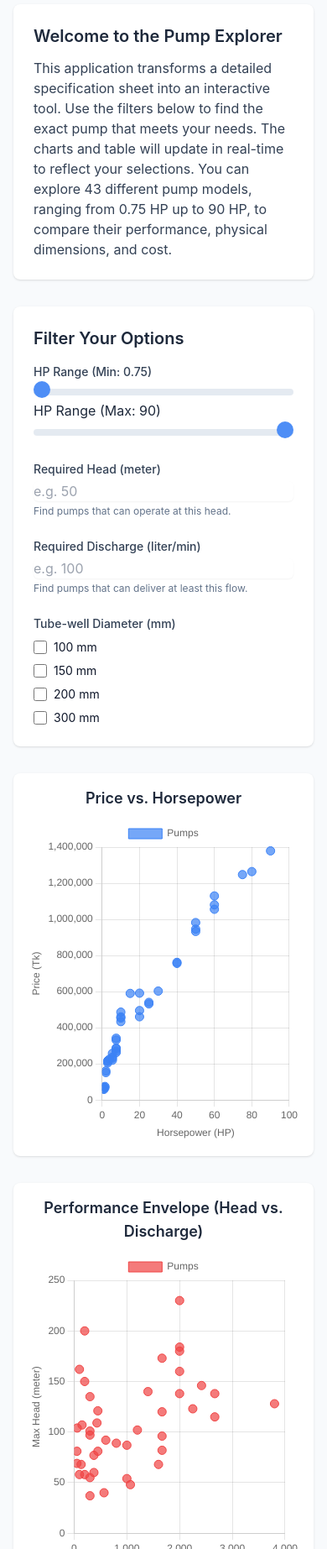
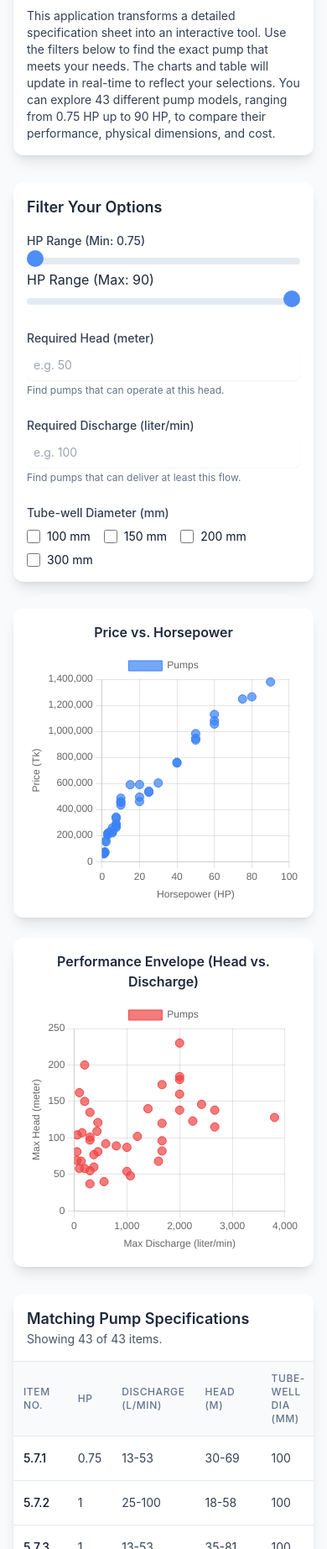
Before and after one commit to raihan243026/pdw7, a plain HTML site: page index.html in a window 390 px wide. Shown: the part 155-2000 px from the top of the page at 84% size. Drawn offline with nearby package versions, Linux system fonts and the light colour scheme.

Commit message:
Update index.html

```diff
--- a/index.html
+++ b/index.html
@@ -22,15 +22,27 @@
             font-family: 'Inter', sans-serif;
         }
         @import url('https://fonts.googleapis.com/css2?family=Inter:wght@400;500;600;700&display=swap');
+        /* Responsive chart container styling */
         .chart-container {
             position: relative;
             width: 100%;
             max-width: 800px;
             margin-left: auto;
             margin-right: auto;
-            height: 384px;
-            max-height: 384px;
+            height: 300px; /* Base height for mobile */
+            max-height: 400px;
         }
+        @media (min-width: 768px) {
+            .chart-container {
+                height: 350px; /* Medium screen height */
+            }
+        }
+        @media (min-width: 1024px) {
+            .chart-container {
+                height: 384px; /* Large screen height */
+            }
+        }
+        /* Custom slider styles for better appearance */
         input[type=range] {
             -webkit-appearance: none;
             appearance: none;
@@ -74,23 +86,24 @@
 </head>
 <body class="bg-slate-50 text-slate-800">
 
-    <header class="bg-white shadow-sm sticky top-0 z-10">
-        <div class="container mx-auto px-4 md:px-8 py-4">
-            <h1 class="text-2xl md:text-3xl font-bold text-slate-900">Interactive Bore-Well Pump Explorer</h1>
-            <p class="text-slate-600">Explore specifications and pricing for multistage submersible pumps.</p>
+    <header class="bg-white shadow-md sticky top-0 z-10">
+        <div class="container mx-auto px-4 md:px-8 py-3 md:py-4">
+            <h1 class="text-xl md:text-3xl font-bold text-slate-900">Interactive Bore-Well Pump Explorer</h1>
+            <p class="text-sm md:text-base text-slate-600">Explore specifications and pricing for multistage submersible pumps.</p>
         </div>
     </header>
 
     <main class="container mx-auto p-4 md:p-8">
 
-        <section id="intro" class="mb-8 bg-white p-6 rounded-lg shadow">
-            <h2 class="text-xl font-semibold mb-3">Welcome to the Pump Explorer</h2>
-            <p class="text-slate-700">This application transforms a detailed specification sheet into an interactive tool. Use the filters below to find the exact pump that meets your needs. The charts and table will update in real-time to reflect your selections. You can explore 43 different pump models, ranging from 0.75 HP up to 90 HP, to compare their performance, physical dimensions, and cost.</p>
+        <section id="intro" class="mb-8 bg-white p-4 md:p-6 rounded-xl shadow-lg">
+            <h2 class="text-lg md:text-xl font-semibold mb-3">Welcome to the Pump Explorer</h2>
+            <p class="text-sm md:text-base text-slate-700">This application transforms a detailed specification sheet into an interactive tool. Use the filters below to find the exact pump that meets your needs. The charts and table will update in real-time to reflect your selections. You can explore 43 different pump models, ranging from 0.75 HP up to 90 HP, to compare their performance, physical dimensions, and cost.</p>
         </section>
 
         <section id="explorer" class="space-y-8">
-            <div id="filters" class="bg-white p-6 rounded-lg shadow">
-                <h2 class="text-xl font-semibold mb-4">Filter Your Options</h2>
+            <div id="filters" class="bg-white p-4 md:p-6 rounded-xl shadow-lg">
+                <h2 class="text-lg md:text-xl font-semibold mb-4">Filter Your Options</h2>
+                <!-- Responsive Grid: Stacks on mobile, 2 columns on tablet, 4 columns on desktop -->
                 <div class="grid grid-cols-1 md:grid-cols-2 lg:grid-cols-4 gap-6">
 
                     <div>
@@ -102,56 +115,60 @@
 
                     <div>
                         <label for="reqHead" class="block text-sm font-medium text-slate-700">Required Head (meter)</label>
-                        <input type="number" id="reqHead" placeholder="e.g. 50" class="mt-1 block w-full rounded-md border-slate-300 shadow-sm focus:border-blue-500 focus:ring-blue-500 sm:text-sm">
+                        <input type="number" id="reqHead" placeholder="e.g. 50" class="mt-1 block w-full rounded-lg border-slate-300 shadow-sm focus:border-blue-500 focus:ring-blue-500 text-sm p-2">
                         <p class="mt-1 text-xs text-slate-500">Find pumps that can operate at this head.</p>
                     </div>
 
                     <div>
                         <label for="reqDischarge" class="block text-sm font-medium text-slate-700">Required Discharge (liter/min)</label>
-                        <input type="number" id="reqDischarge" placeholder="e.g. 100" class="mt-1 block w-full rounded-md border-slate-300 shadow-sm focus:border-blue-500 focus:ring-blue-500 sm:text-sm">
+                        <input type="number" id="reqDischarge" placeholder="e.g. 100" class="mt-1 block w-full rounded-lg border-slate-300 shadow-sm focus:border-blue-500 focus:ring-blue-500 text-sm p-2">
                         <p class="mt-1 text-xs text-slate-500">Find pumps that can deliver at least this flow.</p>
                     </div>
 
                     <div>
                         <fieldset>
                             <legend class="block text-sm font-medium text-slate-700">Tube-well Diameter (mm)</legend>
-                            <div id="tubeDiaFilters" class="mt-2 space-y-2">
+                            <!-- Flex layout for checkboxes for horizontal space efficiency on larger screens -->
+                            <div id="tubeDiaFilters" class="mt-2 flex flex-wrap gap-x-4 gap-y-2">
                             </div>
                         </fieldset>
                     </div>
                 </div>
             </div>
 
-            <div id="visuals" class="grid grid-cols-1 lg:grid-cols-2 gap-8">
-                <div class="chart-container-wrapper bg-white p-4 rounded-lg shadow">
-                    <h3 class="text-lg font-semibold text-center mb-3">Price vs. Horsepower</h3>
+            <!-- Chart Section: Stacks on mobile/tablet, side-by-side on desktop -->
+            <div id="visuals" class="grid grid-cols-1 lg:grid-cols-2 gap-6">
+                <div class="chart-container-wrapper bg-white p-4 rounded-xl shadow-lg">
+                    <h3 class="text-base md:text-lg font-semibold text-center mb-3">Price vs. Horsepower</h3>
                     <div class="chart-container">
                         <canvas id="priceVsHpChart"></canvas>
                     </div>
                 </div>
-                <div class="chart-container-wrapper bg-white p-4 rounded-lg shadow">
-                    <h3 class="text-lg font-semibold text-center mb-3">Performance Envelope (Head vs. Discharge)</h3>
+                <div class="chart-container-wrapper bg-white p-4 rounded-xl shadow-lg">
+                    <h3 class="text-base md:text-lg font-semibold text-center mb-3">Performance Envelope (Head vs. Discharge)</h3>
                     <div class="chart-container">
                         <canvas id="headVsDischargeChart"></canvas>
                     </div>
                 </div>
             </div>
 
-            <div id="table-section" class="bg-white rounded-lg shadow overflow-hidden">
-                <div class="p-4 border-b border-slate-200">
-                    <h2 class="text-xl font-semibold">Matching Pump Specifications</h2>
+            <div id="table-section" class="bg-white rounded-xl shadow-lg overflow-hidden">
+                <div class="p-4 md:p-6 border-b border-slate-200">
+                    <h2 class="text-lg md:text-xl font-semibold">Matching Pump Specifications</h2>
                     <p class="text-sm text-slate-600">Showing <span id="itemCount">43</span> of 43 items.</p>
                 </div>
+                <!-- Ensures horizontal scrolling on mobile/small screens -->
                 <div class="overflow-x-auto">
                     <table class="min-w-full divide-y divide-slate-200">
                         <thead class="bg-slate-50">
                             <tr>
-                                <th scope="col" class="px-6 py-3 text-left text-xs font-medium text-slate-500 uppercase tracking-wider">Item No.</th>
-                                <th scope="col" class="px-6 py-3 text-left text-xs font-medium text-slate-500 uppercase tracking-wider">HP</th>
-                                <th scope="col" class="px-6 py-3 text-left text-xs font-medium text-slate-500 uppercase tracking-wider">Discharge (l/min)</th>
-                                <th scope="col" class="px-6 py-3 text-left text-xs font-medium text-slate-500 uppercase tracking-wider">Head (m)</th>
-                                <th scope="col" class="px-6 py-3 text-left text-xs font-medium text-slate-500 uppercase tracking-wider">Tube-well Dia (mm)</th>
-                                <th scope="col" class="px-6 py-3 text-left text-xs font-medium text-slate-500 uppercase tracking-wider">Price (Tk)</th>
+                                <!-- Adjusted padding for better fit on small screens -->
+                                <th scope="col" class="px-3 md:px-6 py-3 text-left text-xs font-medium text-slate-500 uppercase tracking-wider">Item No.</th>
+                                <th scope="col" class="px-3 md:px-6 py-3 text-left text-xs font-medium text-slate-500 uppercase tracking-wider">HP</th>
+                                <th scope="col" class="px-3 md:px-6 py-3 text-left text-xs font-medium text-slate-500 uppercase tracking-wider">Discharge (l/min)</th>
+                                <th scope="col" class="px-3 md:px-6 py-3 text-left text-xs font-medium text-slate-500 uppercase tracking-wider">Head (m)</th>
+                                <th scope="col" class="px-3 md:px-6 py-3 text-left text-xs font-medium text-slate-500 uppercase tracking-wider">Tube-well Dia (mm)</th>
+                                <th scope="col" class="px-3 md:px-6 py-3 text-left text-xs font-medium text-slate-500 uppercase tracking-wider">Price (Tk)</th>
                             </tr>
                         </thead>
                         <tbody id="pumpTableBody" class="bg-white divide-y divide-slate-200">
@@ -161,10 +178,10 @@
             </div>
         </section>
 
-        <section id="specs" class="mt-12 bg-white p-6 rounded-lg shadow">
-            <h2 class="text-xl font-semibold mb-3">General Technical Specifications</h2>
-            <p class="mb-4 text-slate-700">All pump sets listed adhere to the following minimum general specifications as per the source document:</p>
-            <ul class="list-disc list-inside space-y-2 text-slate-600">
+        <section id="specs" class="mt-12 bg-white p-4 md:p-6 rounded-xl shadow-lg">
+            <h2 class="text-lg md:text-xl font-semibold mb-3">General Technical Specifications</h2>
+            <p class="mb-4 text-sm md:text-base text-slate-700">All pump sets listed adhere to the following minimum general specifications as per the source document:</p>
+            <ul class="list-disc list-inside space-y-2 text-sm md:text-base text-slate-600">
                 <li><strong>Standards:</strong> Manufactured according to relevant BDS standards, ISO 9001:2015, and ISO 9906:2012 (Grade 3B).</li>
                 <li><strong>Certifications:</strong> CE certified or UL listed.</li>
                 <li><strong>Manufacturer:</strong> Minimum 30 years of manufacturing experience.</li>
@@ -178,8 +195,8 @@
 
     </main>
 
-    <footer class="mt-12 py-6 border-t border-slate-200">
-        <div class="container mx-auto px-4 md:px-8 text-center text-slate-500 text-sm">
+    <footer class="mt-12 py-4 md:py-6 border-t border-slate-200">
+        <div class="container mx-auto px-4 md:px-8 text-center text-slate-500 text-xs md:text-sm">
             <p>Interactive data explorer based on provided specification report.</p>
         </div>
     </footer>
@@ -444,12 +461,12 @@
                 const row = document.createElement('tr');
                 row.className = 'hover:bg-slate-50';
                 row.innerHTML = `
-                    <td class="px-6 py-4 whitespace-nowrap text-sm font-medium text-slate-900">${pump.id}</td>
-                    <td class="px-6 py-4 whitespace-nowrap text-sm text-slate-700">${pump.hp}</td>
-                    <td class="px-6 py-4 whitespace-nowrap text-sm text-slate-700">${pump.dischargeMin}-${pump.dischargeMax}</td>
-                    <td class="px-6 py-4 whitespace-nowrap text-sm text-slate-700">${pump.headMin}-${pump.headMax}</td>
-                    <td class="px-6 py-4 whitespace-nowrap text-sm text-slate-700">${pump.tubeWellDia}</td>
-                    <td class="px-6 py-4 whitespace-nowrap text-sm text-slate-700">${formatCurrency(pump.price)}</td>
+                    <td class="px-3 md:px-6 py-4 whitespace-nowrap text-sm font-medium text-slate-900">${pump.id}</td>
+                    <td class="px-3 md:px-6 py-4 whitespace-nowrap text-sm text-slate-700">${pump.hp}</td>
+                    <td class="px-3 md:px-6 py-4 whitespace-nowrap text-sm text-slate-700">${pump.dischargeMin}-${pump.dischargeMax}</td>
+                    <td class="px-3 md:px-6 py-4 whitespace-nowrap text-sm text-slate-700">${pump.headMin}-${pump.headMax}</td>
+                    <td class="px-3 md:px-6 py-4 whitespace-nowrap text-sm text-slate-700">${pump.tubeWellDia}</td>
+                    <td class="px-3 md:px-6 py-4 whitespace-nowrap text-sm text-slate-700">${formatCurrency(pump.price)}</td>
                 `;
                 tableBody.appendChild(row);
             });
```
